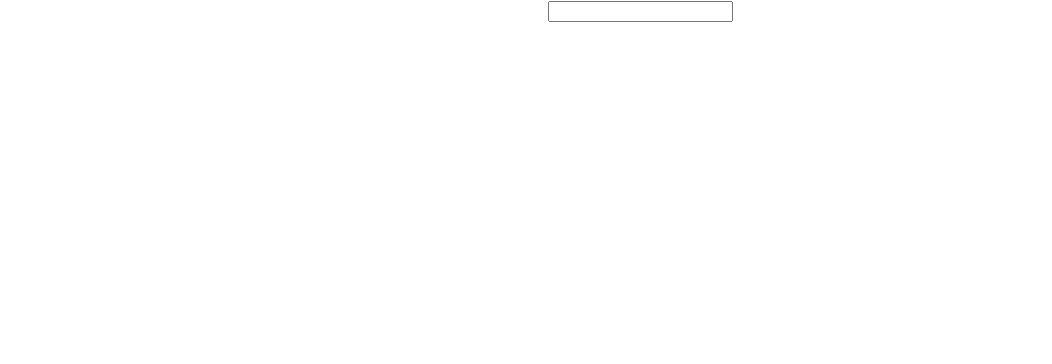
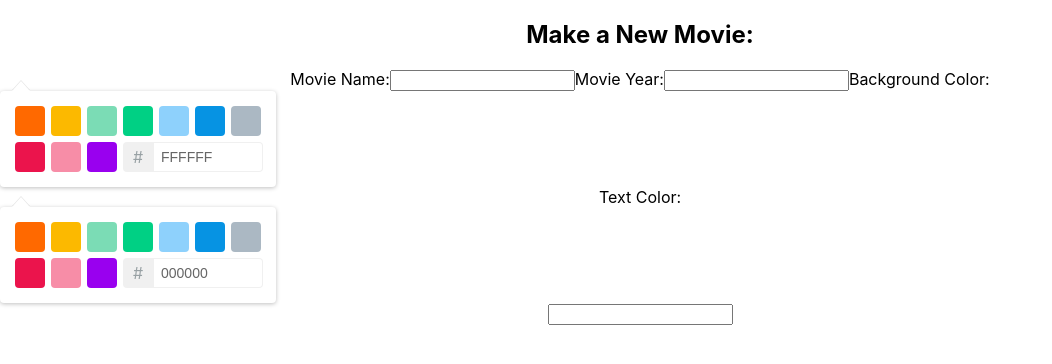
Before and after one commit to willgundy/movies-list-react, a React (Create React App) app: page / in a window 1280 px wide. Shown: the top 364 px of the page, without its empty margins (0-1052 px from the left). Built offline with nearby package versions, Linux system fonts and the light colour scheme.

Commit message:
added movieForm component

```diff
--- a/package.json
+++ b/package.json
@@ -7,8 +7,9 @@
     "@testing-library/jest-dom": "^5.15.1",
     "@testing-library/react": "^11.2.7",
     "@testing-library/user-event": "^12.8.3",
+    "netlify-cli": "^9.4.4",
     "react": "^17.0.2",
-    "netlify-cli": "^9.4.4",
+    "react-color": "^2.19.3",
     "react-dom": "^17.0.2",
     "react-router-dom": "^5.3.0",
     "react-scripts": "4.0.3",
--- a/src/App.js
+++ b/src/App.js
@@ -10,8 +10,8 @@ function App() {
   const [filteredMovies, setFilteredMovies] = useState(movies);
   const [formTitle, setFormTitle] = useState('');
   const [formYear, setFormYear] = useState('');
-  const [formBackgroundColor, setFormBackgroundColor] = useState('000');
-  const [formTextColor, setFormTextColor] = useState('FFF');
+  const [formBackgroundColor, setFormBackgroundColor] = useState('#ffffff');
+  const [formTextColor, setFormTextColor] = useState('#000000');
   const [filterText, setFilterText] = useState('');
 
   return (
@@ -30,6 +30,7 @@ function App() {
           setFormYear={setFormYear}
           setFormBackgroundColor={setFormBackgroundColor}
           setFormTextColor={setFormTextColor}
+          setMovies={setMovies}
         />
 
         {/*Object where user can check current state of the form and how the Movie will appear in the Movie List */}
--- a/src/MovieForm.js
+++ b/src/MovieForm.js
@@ -1,6 +1,8 @@
 import React from 'react';
+import { TwitterPicker } from 'react-color';
 
 export default function MovieForm(props) {
+
   {/*writing function for handling the submit action on the form*/}
   function handleMovieSubmit(e) {
     e.preventDefault();
@@ -23,8 +25,24 @@ export default function MovieForm(props) {
   }
 
   return (
-    <div>
-
-    </div>
+    <form onSubmit={handleMovieSubmit}>
+      <h1>Make a New Movie:</h1>
+      <label>
+        Movie Name:
+        <input value={props.formTitle} onChange={(e) => props.setFormTitle(e.target.value)} />
+      </label>
+      <label>
+        Movie Year:
+        <input type={'number'} value={props.formYear} onChange={(e) => props.setFormYear(e.target.value)} />
+      </label>
+      <label>
+        Background Color:
+        <TwitterPicker color={props.backgroundColor} onChange={ (color) => { props.setFormBackgroundColor(color.hex); } }/>
+      </label>
+      <label>
+        Text Color:
+        <TwitterPicker color={props.textColor} onChange={ (color) => { props.setFormTextColor(color.hex); } }/>
+      </label>
+    </form>
   );
 }
```
Also changed, not shown: 1 other file (tests, documents, lock files or other folders).
